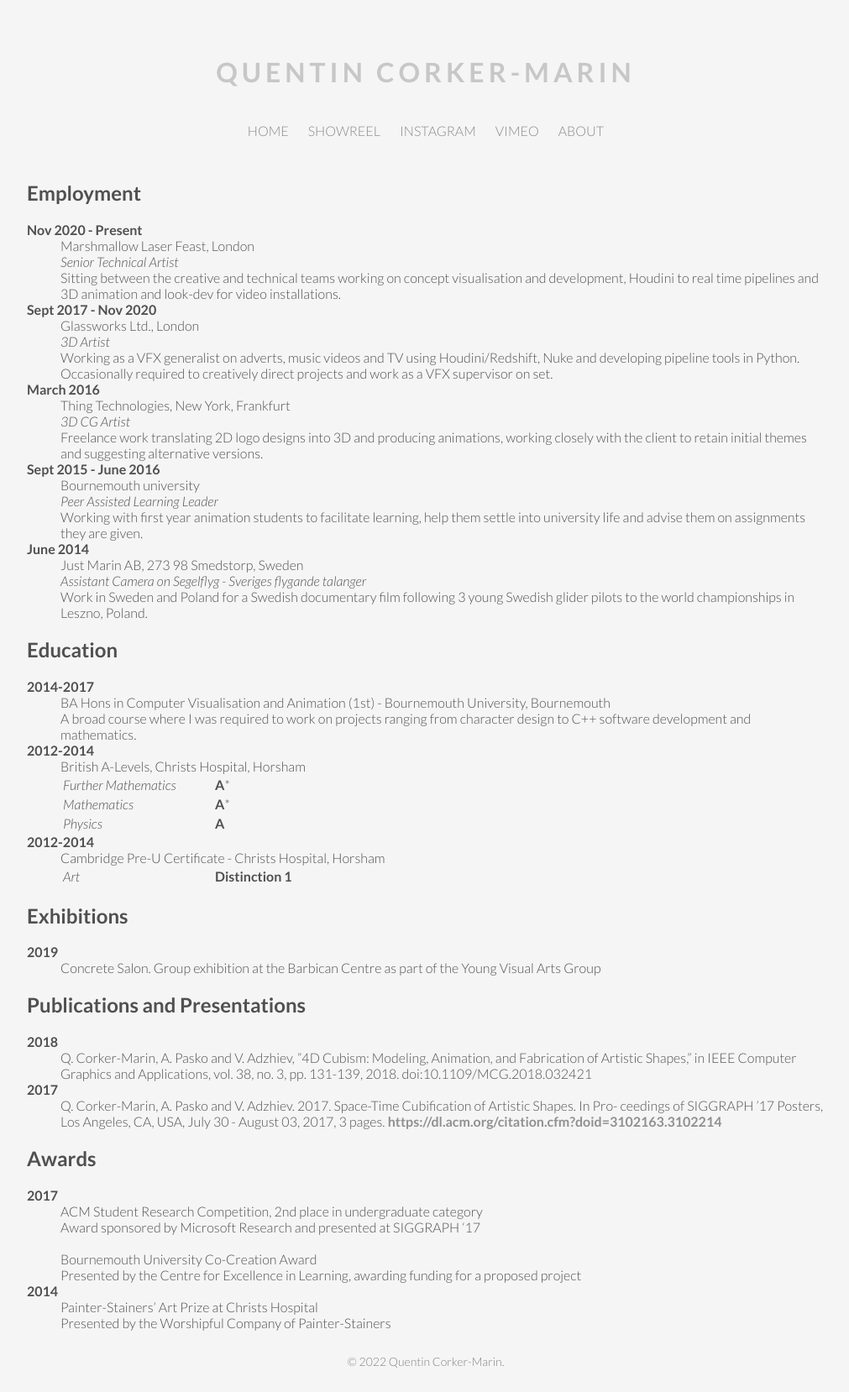
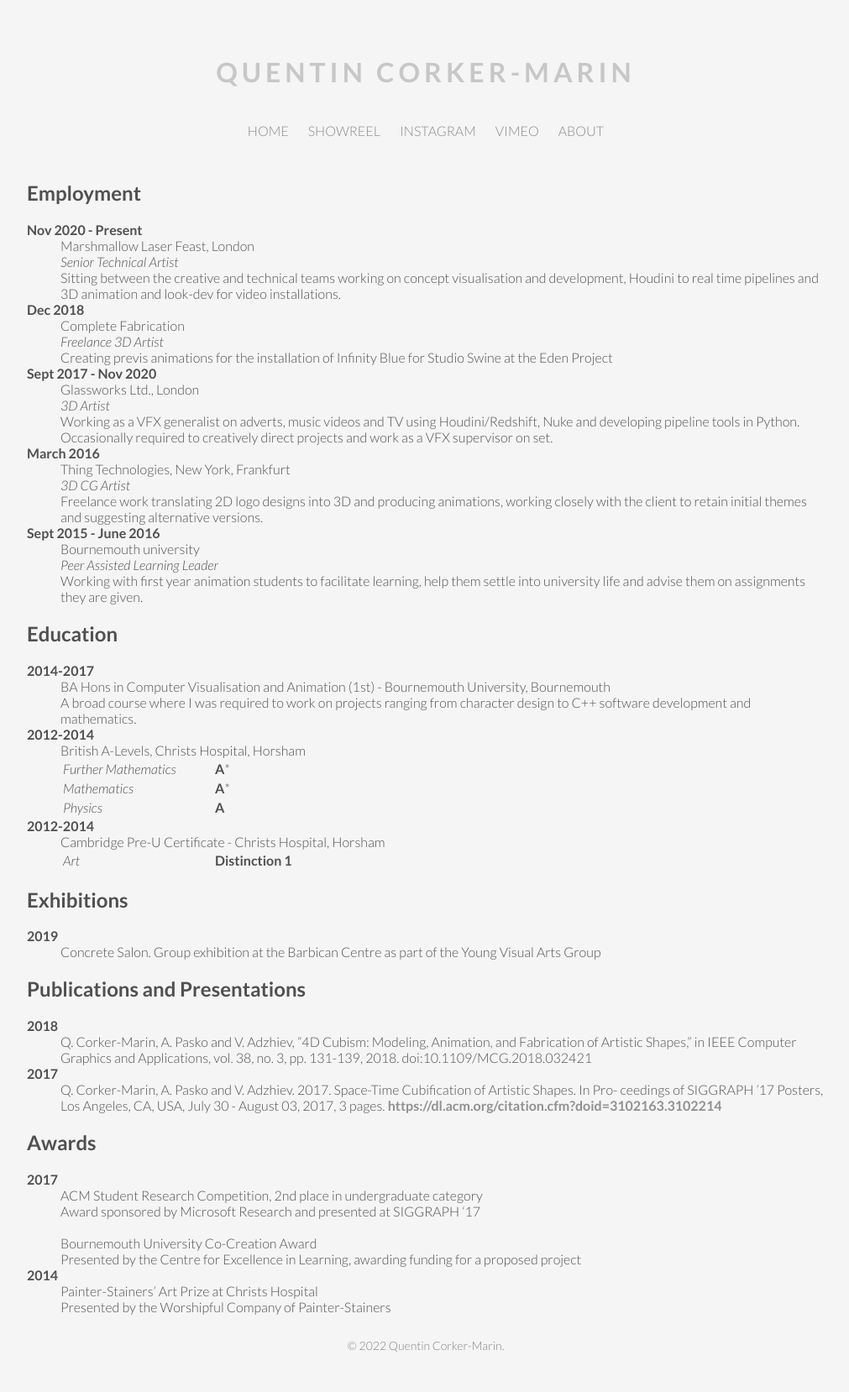
Before and after one commit to quentinjcm/portfolio, a Jekyll site: the page built from cv/index.md, in a window 1280 px wide. Shown: the whole page at 84% size, without its empty margins (133-1144 px from the left). Built offline with Jekyll 4.4.1, drawn with Linux system fonts in a browser that asks for light colours.

Commit message:
updated cv page

```diff
--- a/cv/index.md
+++ b/cv/index.md
@@ -9,6 +9,11 @@ date-string: 23 JUNE, 2019
 : Marshmallow Laser Feast, London
 : *Senior Technical Artist*
 : Sitting between the creative and technical teams working on concept visualisation and development, Houdini to real time pipelines and 3D animation and look-dev for video installations.
+
+**Dec 2018**
+: Complete Fabrication
+: *Freelance 3D Artist*
+: Creating previs animations for the installation of Infinity Blue for Studio Swine at the Eden Project
 
 **Sept 2017 - Nov 2020**
 : Glassworks Ltd., London
@@ -26,12 +31,6 @@ with the client to retain initial themes and suggesting alternative versions.
 : *Peer Assisted Learning Leader*
 : Working with first year animation students to facilitate learning, help them settle into university
 life and advise them on assignments they are given.
-
-**June 2014**
-: Just Marin AB, 273 98 Smedstorp, Sweden
-: *Assistant Camera on Segelflyg - Sveriges flygande talanger*
-: Work in Sweden and Poland for a Swedish documentary film following 3 young
-Swedish glider pilots to the world championships in Leszno, Poland.
 
 ## Education
 **2014-2017**
```
